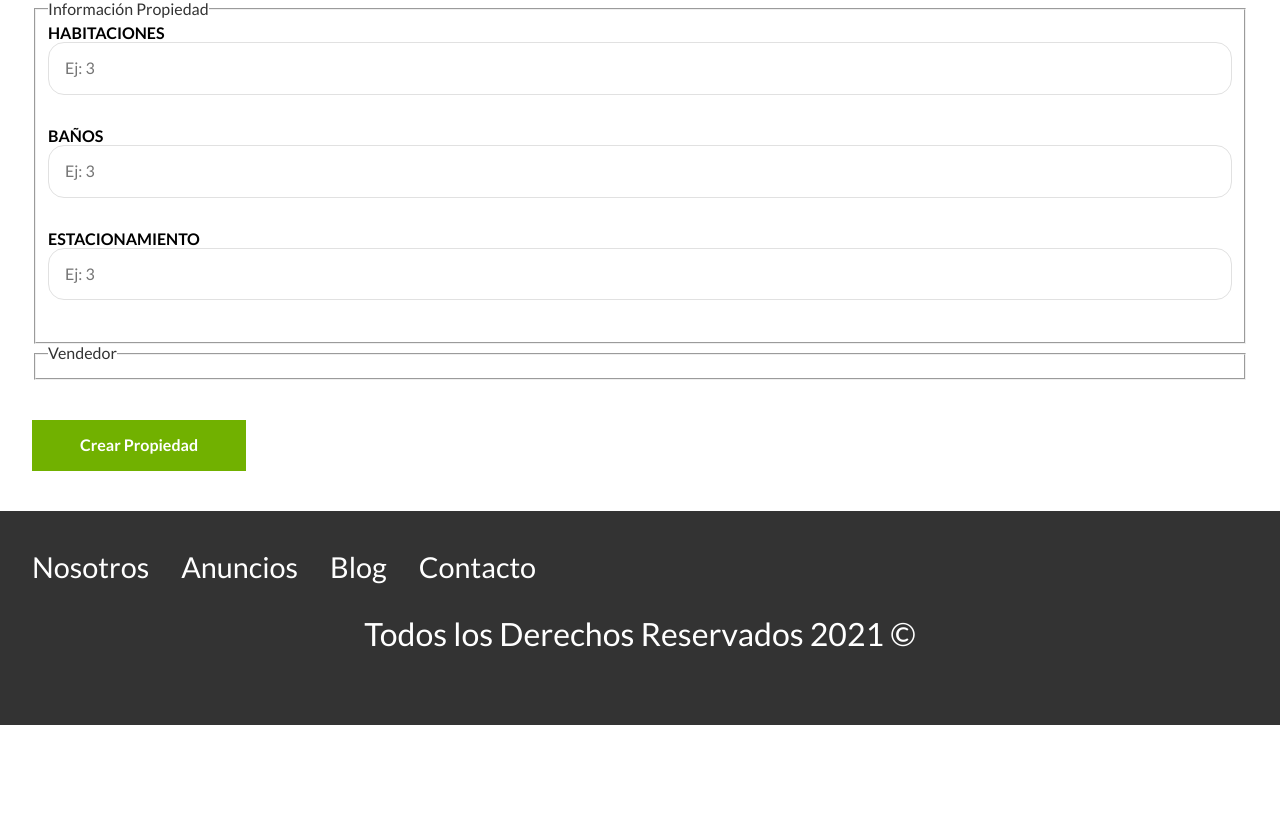
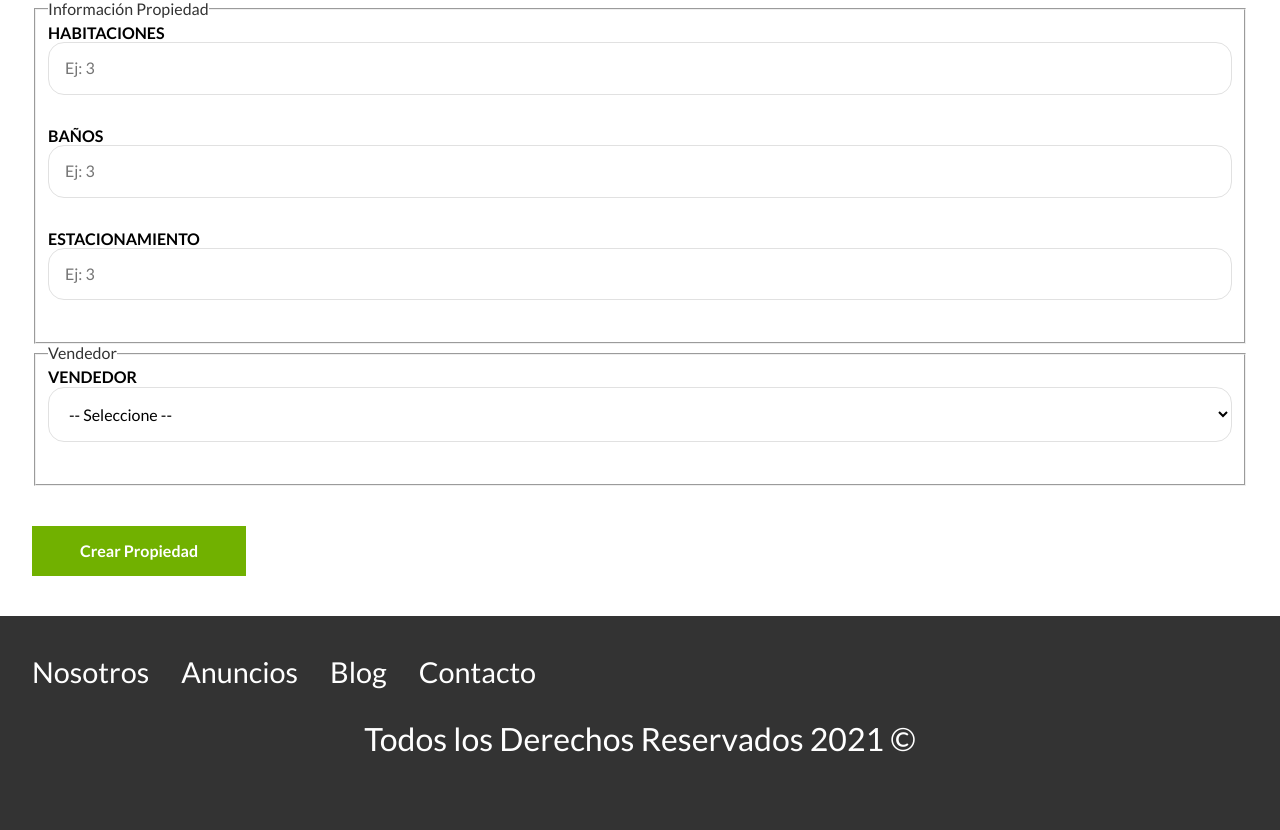
Before and after one commit to ana-quintero/Bienesraices, a PHP site: page /admin/propiedades/crear.php in a window 1280 px wide. Shown: the part 1153-1983 px from the top of the page. Before the commit the page ends 1878 px from the top, so only its background shows below. Run offline with PHP 8.4, Linux system fonts and the light colour scheme; the visitor is signed in with stand-in values (Sample User, id 1); data that the repository does not hold is empty.

Commit message:
Obtener listado de vendedores para el formulario de Propiedades

```diff
--- a/admin/propiedades/crear.php
+++ b/admin/propiedades/crear.php
@@ -3,18 +3,16 @@
     require '../../includes/app.php';
 
     use App\Propiedad;
+    use App\Vendedor;
     use Intervention\Image\ImageManagerStatic as Image;
 
 
     estaAutenticado();
 
-    $db = conectarDB();
-
     $propiedad = new Propiedad;
 
-    //Consultar para obtener los vendedores
-    $consulta = "SELECT * FROM vendedores";
-    $resultado = mysqli_query($db, $consulta);
+    //Consulta para obtener todos los vendedores
+    $vendedores = Vendedor::all();
 
     //Arreglo con mensajes de errores
     $errores = Propiedad::getErrores();
--- a/includes/templates/formulario_propiedades.php
+++ b/includes/templates/formulario_propiedades.php
@@ -60,4 +60,15 @@
             <fieldset>
                 <legend>Vendedor</legend>
 
+                <label for="vendedor">Vendedor</label>
+                <select name="propiedad[vendedorId]" id="vendedor">
+                    <option select value="">-- Seleccione --</option>
+                    <?php foreach($vendedores as $vendedor) { ?>
+                        <option
+                        <?php echo $propiedad->vendedorId === $vendedor->id ? 'selected' : ''; ?>
+                        value="<?php echo s($vendedor->id); ?>"
+                        > <?php echo s($vendedor->nombre ) . " " . s($vendedor->apellido ); ?> </option>
+                    <?php } ?>
+                </select>
+
             </fieldset>
```
